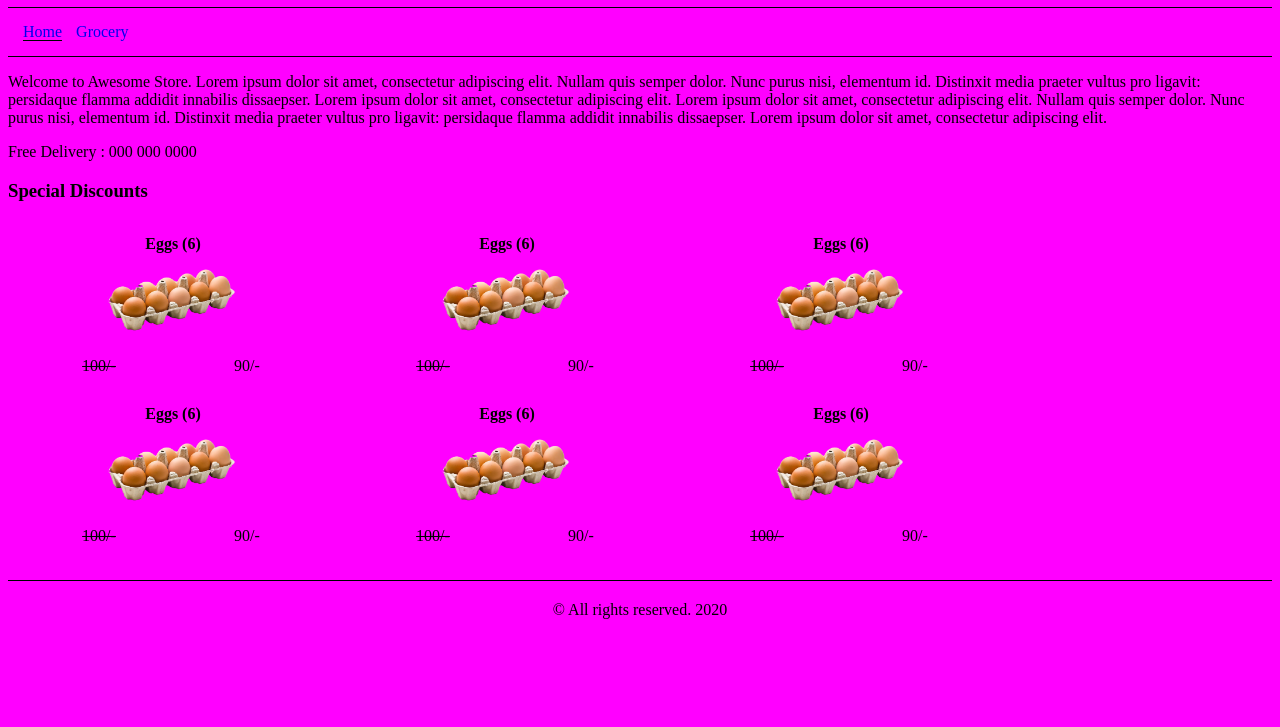
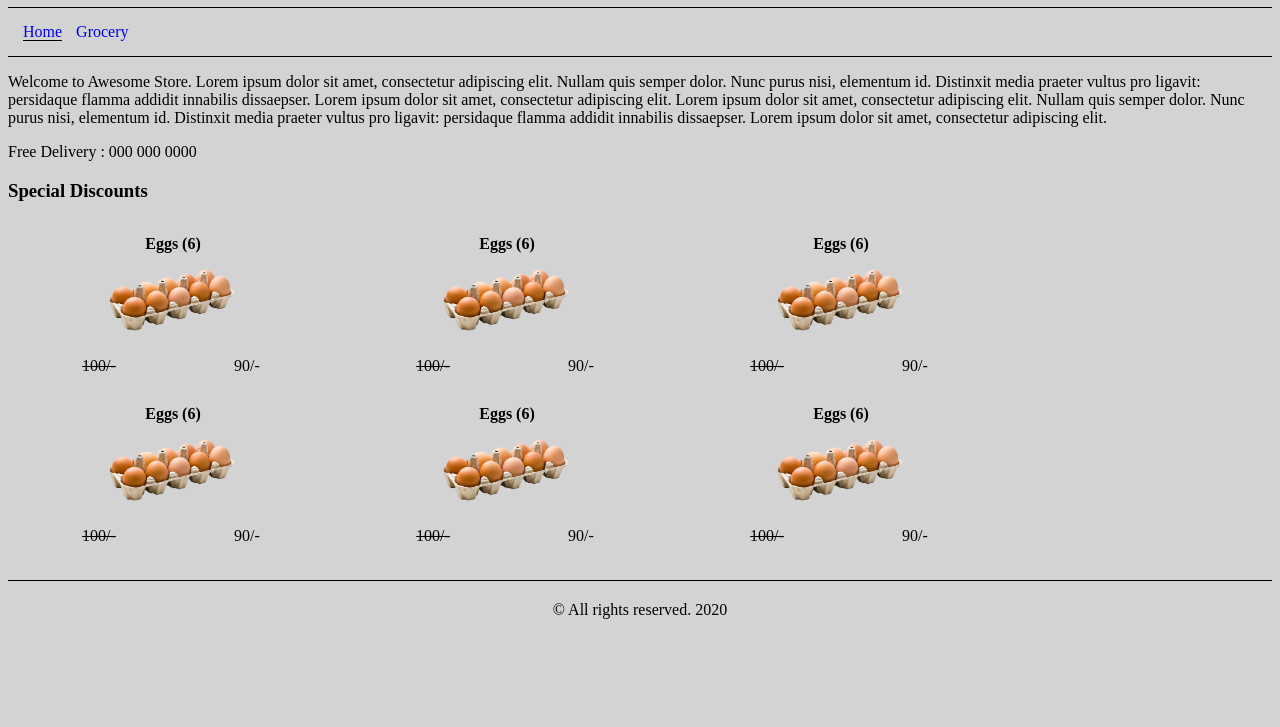
Before and after one commit to mabilalmirza/awesome-store, a plain HTML site: page index.html in a window 1280 px wide. Shown: the part 73-800 px from the top of the page. Drawn offline with Linux system fonts and the light colour scheme.

Commit message:
Background Change to Grey

```diff
--- a/style.css
+++ b/style.css
@@ -1,5 +1,5 @@
 body {
-    background-color: magenta;
+    background-color: lightgray;
 }
 .menu-bar {
     border-top: 1px solid black;
```
